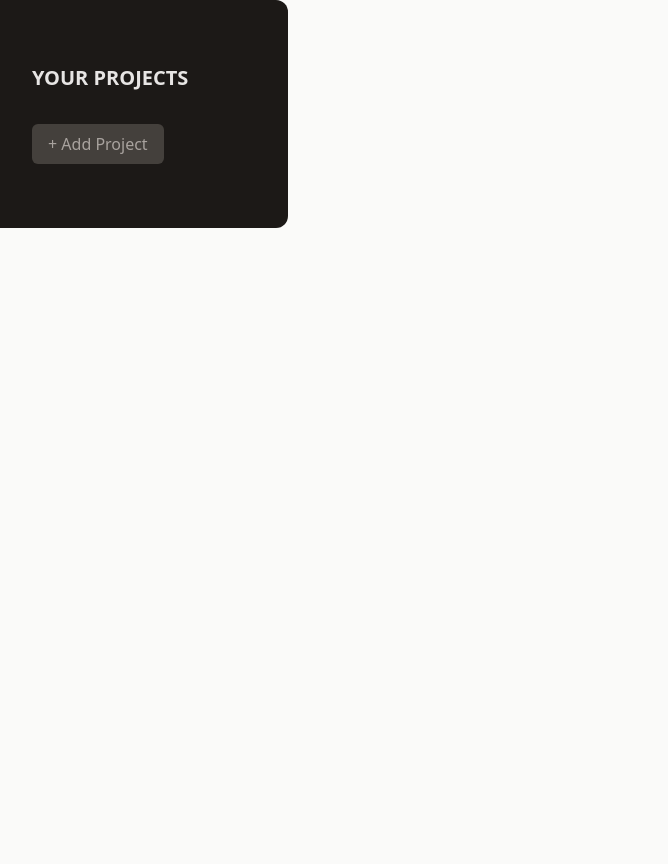
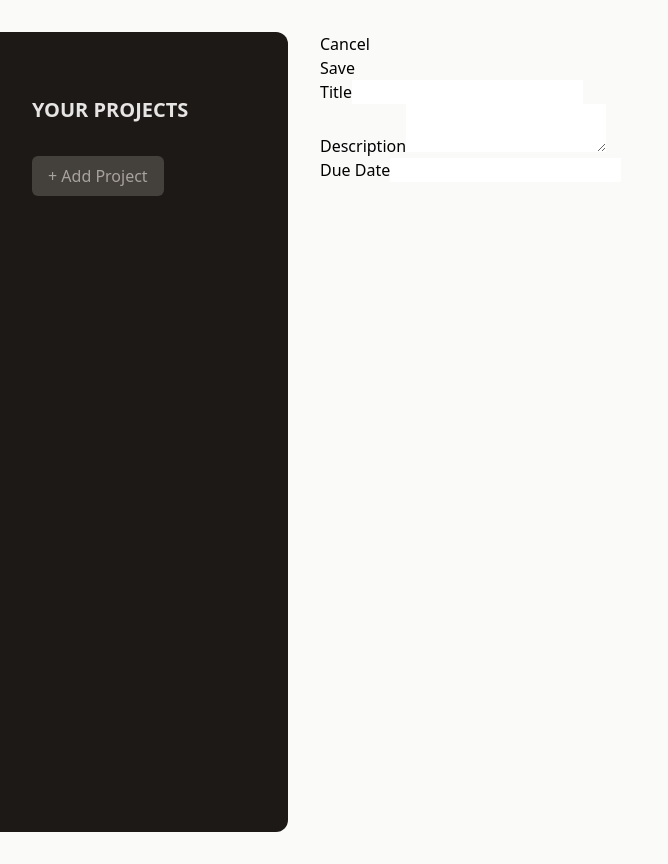
Before and after one commit to gaurav700/React_TaskManagement, a React (Vite) app: page / in a window 1280 px wide. Shown: the whole page, without its empty margins (0-668 px from the left). Before the commit the page ends 800 px from the top, so only its background shows below. Built offline with nearby package versions, Linux system fonts and the light colour scheme.

Commit message:
Adding the "New Project" Component & A Reusable "Input" and "Label" tags

```diff
--- a/src/App.jsx
+++ b/src/App.jsx
@@ -1,9 +1,11 @@
+import NewProject from "./components/NewProject";
 import ProjectSidebar from "./components/ProjectSidebar";
 
 function App() {
   return (
-    <main className="h-screen">
+    <main className="h-screen my-8 flex gap-8">
       <ProjectSidebar />
+      <NewProject />
     </main>
   );
 }
--- /dev/null
+++ b/src/components/Input.jsx
@@ -0,0 +1,8 @@
+export default function Input({ label, textarea, ...props }) {
+  return (
+    <p>
+      <label>{label}</label>
+      {textarea ? <textarea {...props} /> : <input {...props} />}
+    </p>
+  );
+}
--- /dev/null
+++ b/src/components/NewProject.jsx
@@ -0,0 +1,21 @@
+import Input from "./Input";
+
+export default function NewProject() {
+  return (
+    <div>
+      <menu>
+        <li>
+          <button>Cancel</button>
+        </li>
+        <li>
+          <button>Save</button>
+        </li>
+      </menu>
+      <div>
+        <Input label="Title" />
+        <Input label="Description" textarea />
+        <Input label="Due Date" />
+      </div>
+    </div>
+  );
+}
```
